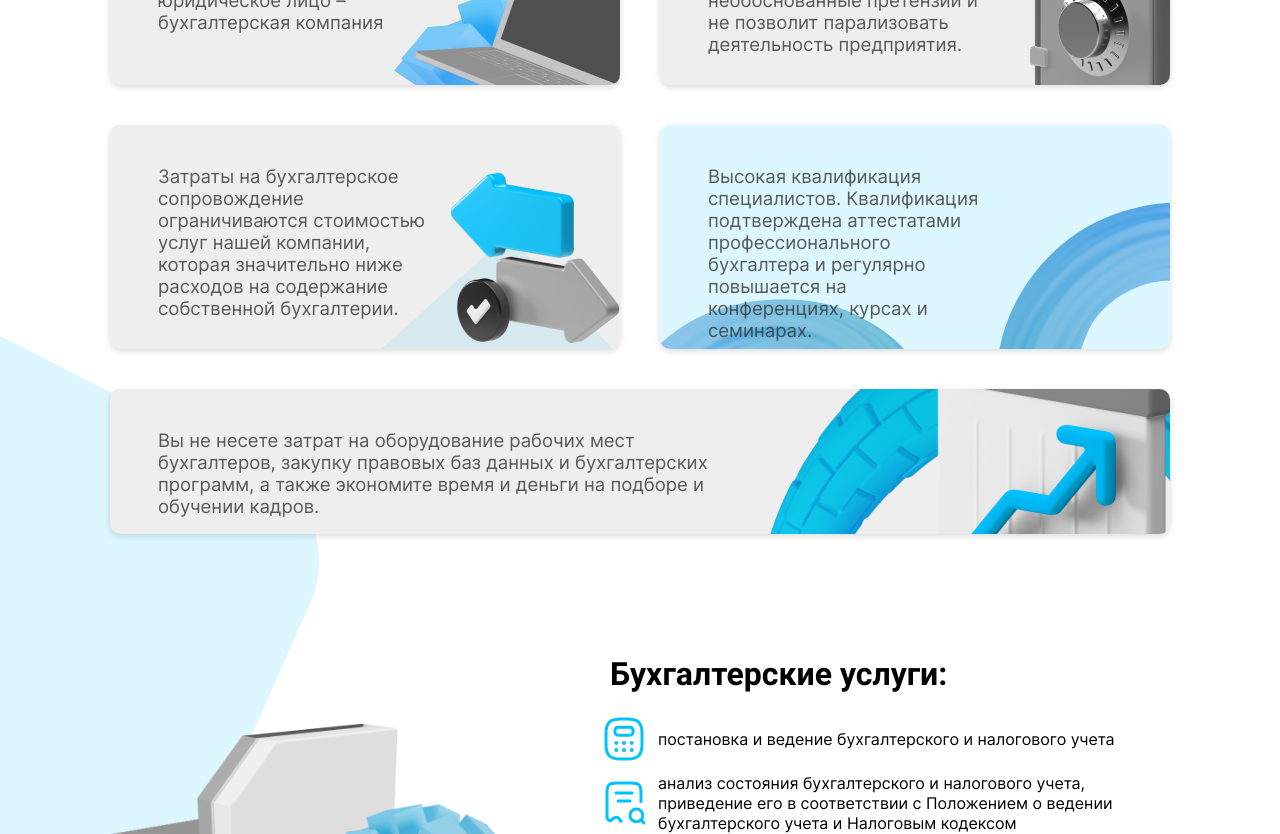
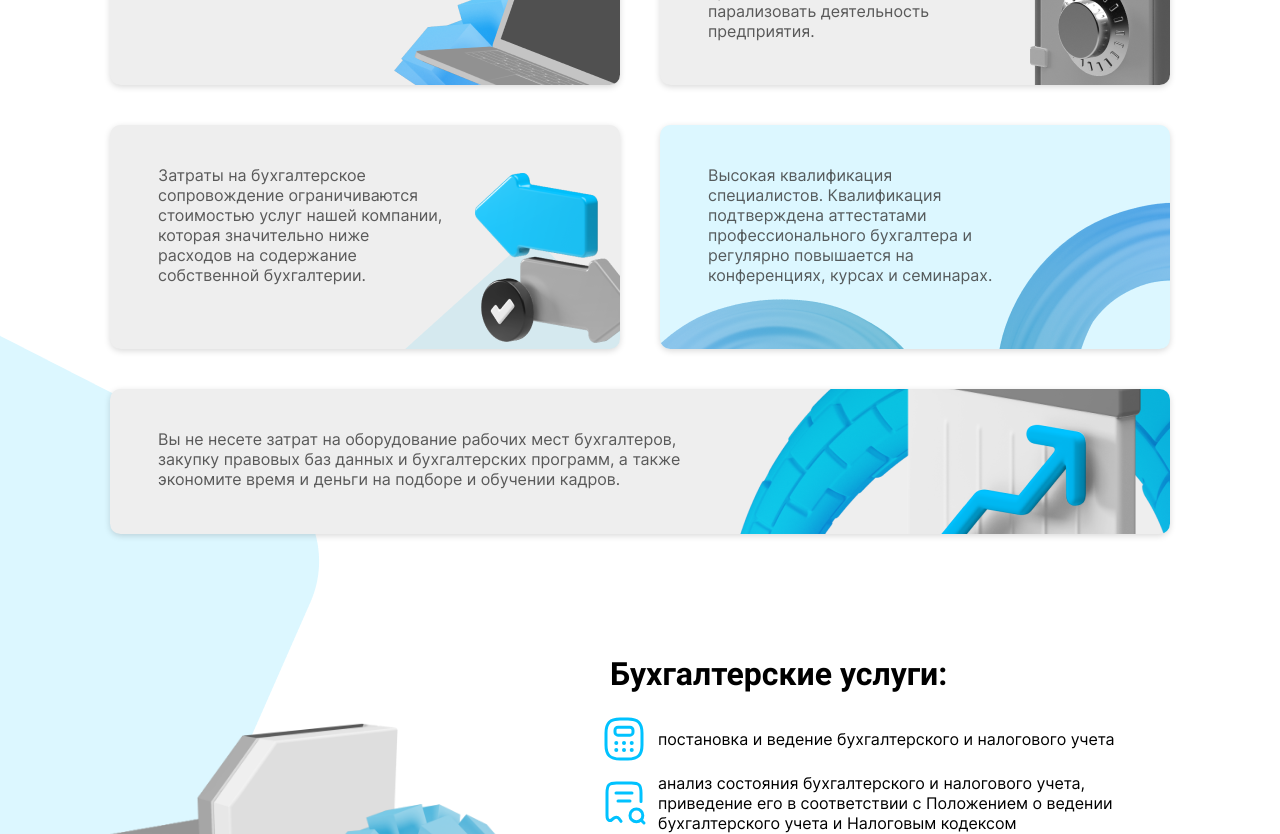
Before and after one commit to inzist-web/galiea, a Next.js app: page / in a window 1280 px wide. Shown: the part 1820-2654 px from the top of the page. Built offline with nearby package versions, Linux system fonts and the light colour scheme; what telegraf would draw is missing.

Commit message:
fix: adaptives

```diff
--- a/src/blocks/advantages.scss
+++ b/src/blocks/advantages.scss
@@ -1,7 +1,7 @@
 @import 'mixins.scss';
 
 .advantages {
-  padding: 0 110px 100px 110px;
+  padding: 50px 110px 100px 110px;
   display: flex;
   flex-direction: column;
   gap: 40px;
@@ -10,14 +10,15 @@
 
   @media screen and (max-width: 1100px) {
     gap: 22px;
+    padding: 50px 65px 100px 65px
   }
 
   @include wide-tablet {
-    padding: 0 65px 100px 65px
+
   }
 
   @include mobile {
-    padding: 0 20px 50px 20px
+    padding: 50px 20px 50px 20px
   }
 
   &__heading {
@@ -27,23 +28,21 @@
     font-style: normal;
     font-weight: 700;
     line-height: 47px; /* 117.5% */
-    padding: 50px 750px 0px 0px;
+    width: 50%;
 
     @include laptop {
-      padding-right: 600px;
     }
 
     @include wide-tablet {
-      padding-right: 450px
     }
 
     @include tablet {
-      padding-right: 300px;
+      width: 70%;
     }
 
     @include mobile {
       font-size: 32px;
-      padding-right: 0;
+      width: 100%;
     }
   }
 
@@ -76,22 +75,30 @@
     line-height: normal;
     position: relative;
     z-index: 7;
-    width: 60%;
+    width: 70%;
+
+    @include laptop {
+      font-size: 16px;
+    }
 
     @media screen and (max-width: 1100px) {
       font-size: 16px;
-      width: 63%;
+      width: 67%;
     }
 
     @include wide-tablet {
+      font-size: 15px;
+      width: 75%;
     }
 
     @include tablet {
-      font-size: 18px;
+      font-size: 16px;
+      width: 65%;
     }
 
     @include mobile {
-      font-size: 14px;
+      font-size: 13px;
+      width: 80%;
     }
 
     &_long {
@@ -104,7 +111,13 @@
       @include wide-tablet {
       }
 
+      @include tablet {
+        width: 57%;
+      }
+
       @include mobile {
+        font-size: 13px;
+        width: 75%;
       }
     }
   }
@@ -118,34 +131,34 @@
     overflow: hidden;
     position: relative;
     box-sizing: border-box;
-    padding: 40px 0 0 48px;
+    padding: 40px 48px;
 
     &_theme_blue {
       background-color: #DCF7FF;;
     }
 
     @media screen and (max-width: 1100px) {
-      padding: 34px 0 0 40px;
+      padding: 34px 40px;
       height: 190px;
     }
 
     @include wide-tablet {
-      padding: 24px 0 0 32px;
+      padding: 24px 32px;
     }
 
     @include tablet {
-      padding: 40px 0 0 48px;
+      padding: 40px 48px;
       height: 225px;
     }
 
     @include mobile {
-      padding: 20px 0 0 26px;
+      padding: 20px 26px;
       height: 138px;
     }
 
     &_size_long {
       height: 145px;
-      padding: 40px 0 0 48px;
+      padding: 40px 48px;
       position: relative;
 
       @media screen and (max-width: 1100px) {
@@ -153,7 +166,7 @@
       }
 
       @include wide-tablet {
-        padding: 28px 0 0 40px;
+        padding: 28px 40px;
       }
 
       @include tablet {
@@ -162,7 +175,7 @@
 
       @include mobile {
         height: 138px;
-        padding: 20px 0 0 26px;
+        padding: 20px 26px;
 
       }
     }
@@ -186,14 +199,14 @@
     }
 
     @include tablet {
-      top: -35px;
-      right: -24px;
-      width: 500px;
+      top: 5px;
+      right: -5px;
+      width: 400px;
     }
 
     @include mobile {
       top: 16px;
-      right: -5px;
+      right: -54px;
       width: 220px;
     }
   }
@@ -234,10 +247,16 @@
     top: 33px;
     right: -38px;
 
+
+
     @include laptop {
       top: 48px;
-      right: -42px;
+      right: -66px;
     }
+
+    @media screen and (max-width: 1100px) {
+      top: 25px;
+   }
 
     @include wide-tablet {
       top: 37px;
@@ -254,7 +273,7 @@
 
     @include mobile {
       top: 32px;
-      right: -38px;
+      right: -54px;
       width: 200px;
     }
   }
@@ -310,29 +329,29 @@
   &__image-grath {
     position: absolute;
     top: -169px;
-    left: 470px;
+    right: -285px;
 
     @media screen and (max-width: 1100px) {
-      top: -143px;
-      left: 329px;
-    }
-
-    @include wide-tablet {
-      top: -37px;
-      left: 520px;
+      top: -35px;
+      right: -51px;
       width: 370px;
       height: auto;
     }
 
+    @include wide-tablet {
+      top: -28px;
+      right: -44px;
+    }
+
     @include tablet {
-      top: -63px;
-      left: 449px;
+      top: 11px;
+      right: -123px;
       width: 450px;
     }
 
     @include mobile {
       top: 23px;
-      left: 331px;
+      right: -82px;
       width: 218px;
     }
   }
```
Also changed, not shown: src/components/Advantages.tsx (+1 -1 lines).
